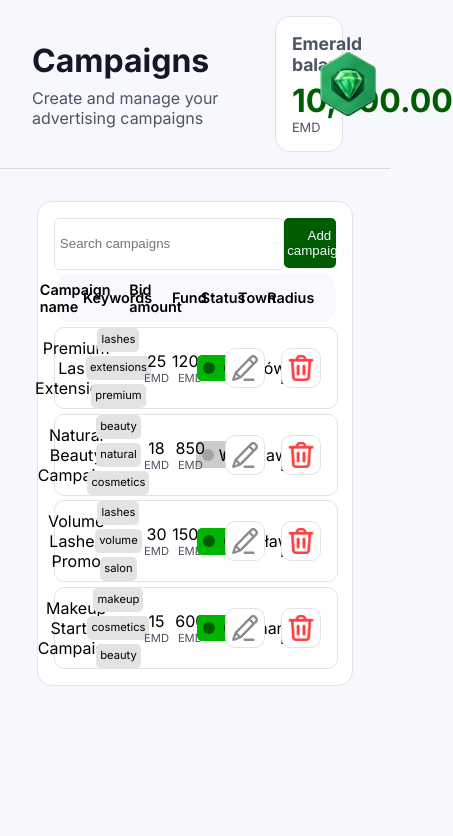
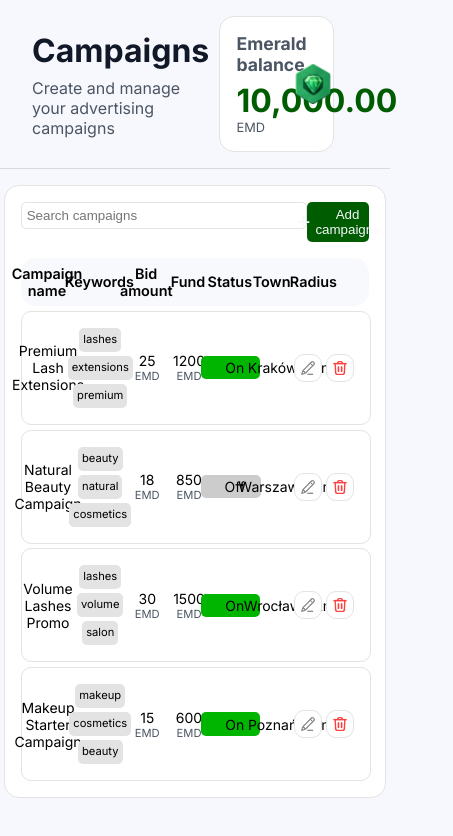
Before and after one commit to SebastianKostrz/campaign-crud-app, a React (Vite) app: page / in a window 390 px wide. Shown: the top 836 px of the page, 453 px wide, since content can reach past the window. Built offline with nearby package versions, Linux system fonts and the light colour scheme.

Commit message:
Add responsive layout handling

```diff
--- a/src/components/Header/Header.css
+++ b/src/components/Header/Header.css
@@ -82,3 +82,21 @@
     aspect-ratio: 1;
     object-fit: contain;
 }
+
+@media(max-width: 1440px) {
+    .app-header-left {
+        width: 50%;
+    }
+
+    .app-header-right {
+        width: 50%;
+    }
+}
+
+@media(max-width: 768px) {
+    .emerald-balance-icon{
+        height: 40%;
+        max-height: 40px;
+
+    }
+}
--- a/src/components/Header/Header.jsx
+++ b/src/components/Header/Header.jsx
@@ -3,7 +3,6 @@ import {useEmeraldBalance} from "../../context/EmeraldBalanceContext.jsx";
 
 export default function Header() {
     const emeraldBalance = useEmeraldBalance();
-
 
     return (
         <header className="app-header">
--- a/src/components/Main/Main.css
+++ b/src/components/Main/Main.css
@@ -3,13 +3,17 @@
     min-height: 40vh;
     padding: 2rem 0;
     box-sizing: border-box;
+    display: flex;
     flex-direction: row;
-    display: flex;
     justify-content: center;
 }
 
+.app-main.form-open {
+    justify-content: space-between;
+}
+
 .campaigns-container {
-    width: 60%;
+    width: 90%;
     display: flex;
     flex-direction: column;
     align-items: center;
@@ -19,6 +23,10 @@
     box-sizing: border-box;
     padding: 1rem;
     gap: 1rem;
+}
+
+.app-main.form-open .campaigns-container {
+    width: 60%;
 }
 
 .campaigns-container-nav {
@@ -60,10 +68,9 @@
     background-color: var(--color-green-hover);
 }
 
-.add-campaigns-btn>span{
+.add-campaigns-btn > span {
     font-size: 1.5rem;
 }
-
 
 .campaigns-container-content {
     width: 100%;
@@ -103,9 +110,35 @@
     width: 12%;
 }
 
-
-
 .campaigns-labels > * {
     font-weight: 600;
     height: 100%;
 }
+
+@media (max-width: 1440px) {
+    .app-main,
+    .app-main.form-open {
+        width: 100%;
+        flex-direction: column;
+        justify-content: flex-start;
+        align-items: center;
+        gap: 1rem;
+        padding: 1rem 0 2rem;
+    }
+
+    .campaigns-container,
+    .app-main.form-open .campaigns-container {
+        width: 90%;
+    }
+}
+
+@media (max-width: 768px) {
+    .campaigns-container,
+    .app-main.form-open .campaigns-container {
+        width: 98%;
+    }
+
+    .campaigns-label {
+        text-align: center;
+    }
+}
--- a/src/components/Main/Main.jsx
+++ b/src/components/Main/Main.jsx
@@ -3,7 +3,7 @@ import { useState } from "react";
 import Campaign from "./sub/Campaign/Campaign.jsx";
 import CUCampaign from "./sub/CUCampaign/CUCampaign.jsx";
 import { useCampaignContext } from "../../context/CampaignContext.jsx";
-import DeleteModal from "./sub/Modal/DeleteModal.jsx";
+import DeleteModal from "./sub/DeleteModal/DeleteModal.jsx";
 
 export default function Main() {
     const campaigns = useCampaignContext();
@@ -13,6 +13,7 @@ export default function Main() {
     const [focusCampaign, setFocusCampaign] = useState(null);
     const [displayDeleteModal, setDisplayDeleteModal] = useState(false);
 
+    const isFormOpen = currentTab === "add" || currentTab === "edit";
     const normalizedSearchQuery = searchQuery.trim().toLowerCase();
 
     const campaignsToDisplay = (campaigns.campaigns || []).filter(campaign => {
@@ -22,22 +23,8 @@ export default function Main() {
     });
 
     return (
-        <main
-            className="app-main"
-            style={{
-                justifyContent: currentTab === 'add' || currentTab === 'edit'
-                    ? 'space-between'
-                    : 'center'
-            }}
-        >
-            <div
-                className="campaigns-container"
-                style={{
-                    width: currentTab === 'add' || currentTab === 'edit'
-                        ? '60%'
-                        : '90%'
-                }}
-            >
+        <main className={`app-main ${isFormOpen ? "form-open" : ""}`}>
+            <div className="campaigns-container">
                 <div className="campaigns-container-nav">
                     <input
                         type="text"
@@ -49,7 +36,7 @@ export default function Main() {
 
                     <button
                         className="add-campaigns-btn"
-                        onClick={() => setCurrentTab('add')}
+                        onClick={() => setCurrentTab("add")}
                     >
                         <span>+</span> Add campaigns
                     </button>
--- a/src/components/Main/sub/CUCampaign/CUCampaign.css
+++ b/src/components/Main/sub/CUCampaign/CUCampaign.css
@@ -1,4 +1,4 @@
-.cu-container{
+.cu-container {
     width: 30%;
     background-color: var(--bg-color-secondary);
     border: 1px solid var(--border-primary);
@@ -9,19 +9,19 @@
     align-self: flex-start;
 }
 
-.cu-container>form{
+.cu-container > form {
     display: flex;
     flex-direction: column;
-    gap: 1rem
+    gap: 1rem;
 }
 
-.input-container{
+.input-container {
     display: flex;
     flex-direction: column;
     gap: .2rem;
 }
 
-.input-container>input{
+.input-container > input {
     border: 1px solid var(--border-primary);
     border-radius: 5px;
     box-sizing: border-box;
@@ -29,20 +29,21 @@
     outline: none;
 }
 
-.input-container>label{
+.input-container > label {
     font-size: .9rem;
     font-weight: bold;
 }
-.input-container>label>span{
-    color:red;
+
+.input-container > label > span {
+    color: red;
 }
 
-.cu-input-comment{
+.cu-input-comment {
     font-size: .7rem;
-    color:var(--text-secondary);
+    color: var(--text-secondary);
 }
 
-.cu-new-balance{
+.cu-new-balance {
     display: flex;
     flex-direction: row;
     justify-content: space-between;
@@ -54,11 +55,11 @@
     background-color: var(--color-green-lighter);
 }
 
-.keywords-input-container{
+.keywords-input-container {
     position: relative;
 }
 
-.keywords-container{
+.keywords-container {
     width: 100%;
     display: flex;
     flex-direction: row;
@@ -66,23 +67,23 @@
     gap: 1rem;
 }
 
-.cu-new-balance strong{
+.cu-new-balance strong {
     color: var(--color-green);
 }
 
-.cu-status{
+.cu-status {
     display: flex;
     flex-direction: column;
 }
 
-.cu-status-btns{
+.cu-status-btns {
     display: flex;
     flex-direction: row;
     width: 100%;
     position: relative;
 }
 
-.cu-status-button{
+.cu-status-button {
     width: 50%;
     height: 2rem;
     border: 1px solid var(--border-primary);
@@ -95,30 +96,30 @@
     cursor: pointer;
 }
 
-.cu-btn-on{
+.cu-btn-on {
     border-radius: 10px 0 0 10px;
 }
 
-.cu-btn-on:hover{
+.cu-btn-on:hover {
     background-color: rgba(0, 128, 0, 0.2);
 }
 
-.cu-btn-off{
+.cu-btn-off {
     border-radius: 0 10px 10px 0;
 }
 
-.cu-btn-off:hover{
+.cu-btn-off:hover {
     background-color: rgba(128, 128, 128, 0.2);
 }
 
-.cu-status-button>div{
+.cu-status-button > div {
     height: 40%;
     aspect-ratio: 1;
     border-radius: 9999px;
     background-color: black;
 }
 
-.cu-status-overlay{
+.cu-status-overlay {
     position: absolute;
     left: 0;
     top: 0;
@@ -128,19 +129,19 @@
     pointer-events: none;
 }
 
-.cu-town{
+.cu-town {
     display: flex;
     flex-direction: column;
 }
 
-.cu-town>select{
+.cu-town > select {
     height: 2rem;
     outline: none;
     border-radius: 10px;
     border: 1px solid var(--border-primary);
 }
 
-.cu-container>form>button[type="submit"]{
+.cu-container > form > button[type="submit"] {
     width: 100%;
     height: 3rem;
     background-color: var(--color-green);
@@ -152,6 +153,20 @@
     transition: background-color 0.3s ease-in-out;
 }
 
-.cu-container>form>button[type="submit"]:hover{
+.cu-container > form > button[type="submit"]:hover {
     background-color: var(--color-green-light);
 }
+
+@media (max-width: 1440px) {
+    .cu-container {
+        width: 90%;
+        align-self: center;
+    }
+}
+
+@media (max-width: 768px) {
+    .cu-container {
+        width: 98%;
+        align-self: center;
+    }
+}
--- a/src/components/Main/sub/Campaign/Campaign.css
+++ b/src/components/Main/sub/Campaign/Campaign.css
@@ -119,3 +119,29 @@
 .campaign-btn:hover{
     background-color: var(--bg-color-main);
 }
+
+@media (max-width:1440px) {
+    .campaign-btn{
+        height: 1.75rem;
+    }
+
+    .campaign-status-on,
+    .campaign-status-off{
+        padding: .2rem 1rem;
+    }
+
+    .keyword-container{
+        margin: .25rem;
+    }
+}
+
+@media (max-width:768px) {
+    .campaign-container>*{
+        font-size: 14px;
+        min-height: 7rem;
+    }
+
+    .campaign-btns-container{
+        gap: .25rem;
+    }
+}
--- a/src/components/Main/sub/Modal/DeleteModal.css
+++ b/src/components/Main/sub/DeleteModal/DeleteModal.css
@@ -122,3 +122,10 @@
     background-color: red;
     color: white;
 }
+
+@media (max-width: 1440px) {
+    .modal-container{
+        width: 60%;
+        height: 60%;
+    }
+}
--- a/src/index.css
+++ b/src/index.css
@@ -1,23 +1,30 @@
-html,body,#root,.App{
+html,
+body,
+#root {
     width: 100%;
-    min-height: 100%;
+    min-height: 100vh;
     padding: 0;
     margin: 0;
+}
+
+body {
+    font-family: "Inter", system-ui, sans-serif;
+    background: var(--bg-color-main);
+    overflow-x: hidden;
+}
+
+.App {
+    width: 100%;
+    min-height: 100vh;
     display: flex;
     align-items: center;
     flex-direction: column;
 }
 
-body {
-    font-family: "Inter", system-ui, sans-serif;
-    background: var(--bg-color-main);
-
-}
-
-:root{
-    --bg-color-main:#F7F8FD;
-    --bg-color-secondary:#ffffff;
-    --bg-color-accent:#F8F9FD;
+:root {
+    --bg-color-main: #F7F8FD;
+    --bg-color-secondary: #ffffff;
+    --bg-color-accent: #F8F9FD;
     --text-primary: #111827;
     --text-secondary: #4b5563;
     --border-primary: #e3e3e3;
```
Also changed, not shown: src/components/Main/sub/DeleteModal/DeleteModal.jsx (renamed from src/components/Main/sub/Modal/DeleteModal.jsx).
